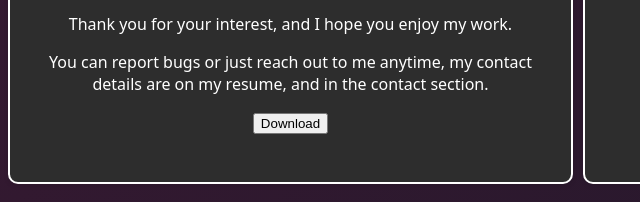
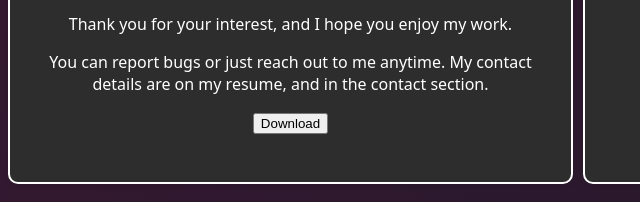
Before and after one commit to Isognomy/isognomy.github.io, a plain HTML site: page index.html in a window 1280 px wide. Shown: the part 382-584 px from the top of the page, 0-640 px from the left. Drawn offline with nearby package versions, Linux system fonts and the light colour scheme; a web font is replaced by a local one.

Commit message:
Small grammar update

```diff
--- a/index.html
+++ b/index.html
@@ -36,7 +36,7 @@
                         <p style="text-align:center;">Welcome to my Portfolio! I'm a longtime computer user with more than 30 years experience. From Graphic Design, and Web Design, to Linux System Administration, and Python programming. I'm a Jack of all trades, available for work
                             ASAP. You can feel free to browse my catalog here, or directly download my resume, by clicking on the button below.
                             <p style="text-align:center;">Thank you for your interest, and I hope you enjoy my work.
-                                <p style="text-align:center;">You can report bugs or just reach out to me anytime, my contact details are on my resume, and in the contact section.</p>
+                                <p style="text-align:center;">You can report bugs or just reach out to me anytime. My contact details are on my resume, and in the contact section.</p>
                                 <p style="text-align:center;"> <button type="button">Download</button> </p>
 
                     </div>
```
